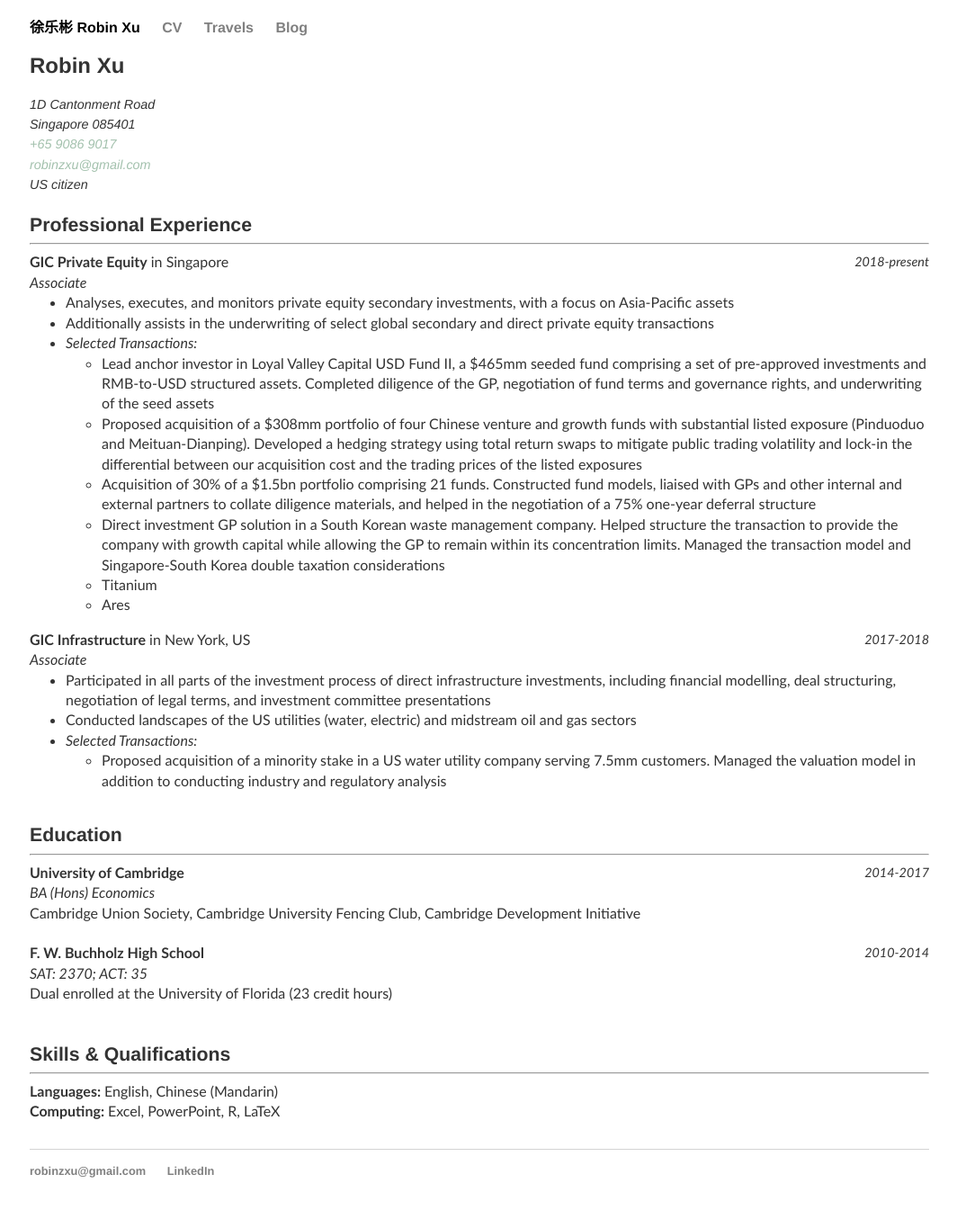
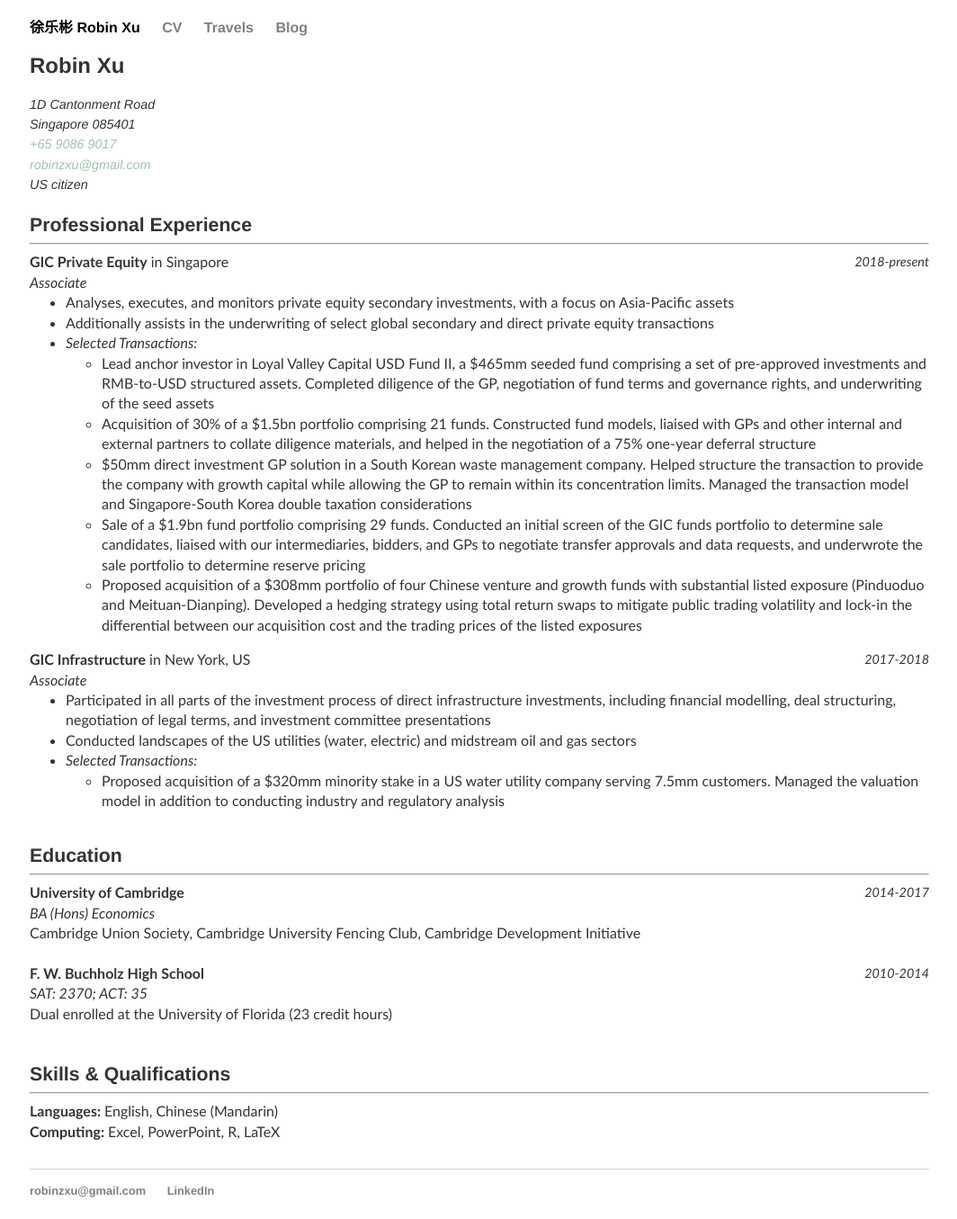
Before and after one commit to robinzxu/robinzxu.github.io, a Jekyll site: the page built from cv/index.html, in a window 1280 px wide. Shown: the whole page at 90% size, without its empty margins (107-1171 px from the left). Built offline with Jekyll 4.4.1, drawn with Linux system fonts in a browser that asks for light colours; before the commit the page ends 1333 px from its top, so only the background shows below that.

Commit message:
Update index.html

```diff
--- a/cv/index.html
+++ b/cv/index.html
@@ -27,11 +27,10 @@ title: CV
 		<li><i>Selected Transactions:</i>
 		<ul>
 			<li>Lead anchor investor in Loyal Valley Capital USD Fund II, a $465mm seeded fund comprising a set of pre-approved investments and RMB-to-USD structured assets. Completed diligence of the GP, negotiation of fund terms and governance rights, and underwriting of the seed assets
+			<li>Acquisition of 30% of a $1.5bn portfolio comprising 21 funds. Constructed fund models, liaised with GPs and other internal and external partners to collate diligence materials, and helped in the negotiation of a 75% one-year deferral structure
+			<li>$50mm direct investment GP solution in a South Korean waste management company. Helped structure the transaction to provide the company with growth capital while allowing the GP to remain within its concentration limits. Managed the transaction model and Singapore-South Korea double taxation considerations
+			<li>Sale of a $1.9bn fund portfolio comprising 29 funds. Conducted an initial screen of the GIC funds portfolio to determine sale candidates, liaised with our intermediaries, bidders, and GPs to negotiate transfer approvals and data requests, and underwrote the sale portfolio to determine reserve pricing
 			<li>Proposed acquisition of a $308mm portfolio of four Chinese venture and growth funds with substantial listed exposure (Pinduoduo and Meituan-Dianping). Developed a hedging strategy using total return swaps to mitigate public trading volatility and lock-in the differential between our acquisition cost and the trading prices of the listed exposures
-			<li>Acquisition of 30% of a $1.5bn portfolio comprising 21 funds. Constructed fund models, liaised with GPs and other internal and external partners to collate diligence materials, and helped in the negotiation of a 75% one-year deferral structure
-			<li>Direct investment GP solution in a South Korean waste management company. Helped structure the transaction to provide the company with growth capital while allowing the GP to remain within its concentration limits. Managed the transaction model and Singapore-South Korea double taxation considerations
-			<li>Titanium
-			<li>Ares
 		</ul>
 	</ul>
 
@@ -43,7 +42,7 @@ title: CV
 		<li>Conducted landscapes of the US utilities (water, electric) and midstream oil and gas sectors
 		<li><i>Selected Transactions:</i>
 		<ul>
-			<li>Proposed acquisition of a minority stake in a US water utility company serving 7.5mm customers. Managed the valuation model in addition to conducting industry and regulatory analysis
+			<li>Proposed acquisition of a $320mm minority stake in a US water utility company serving 7.5mm customers. Managed the valuation model in addition to conducting industry and regulatory analysis
 		</ul>
 	</ul><br>
 
```
